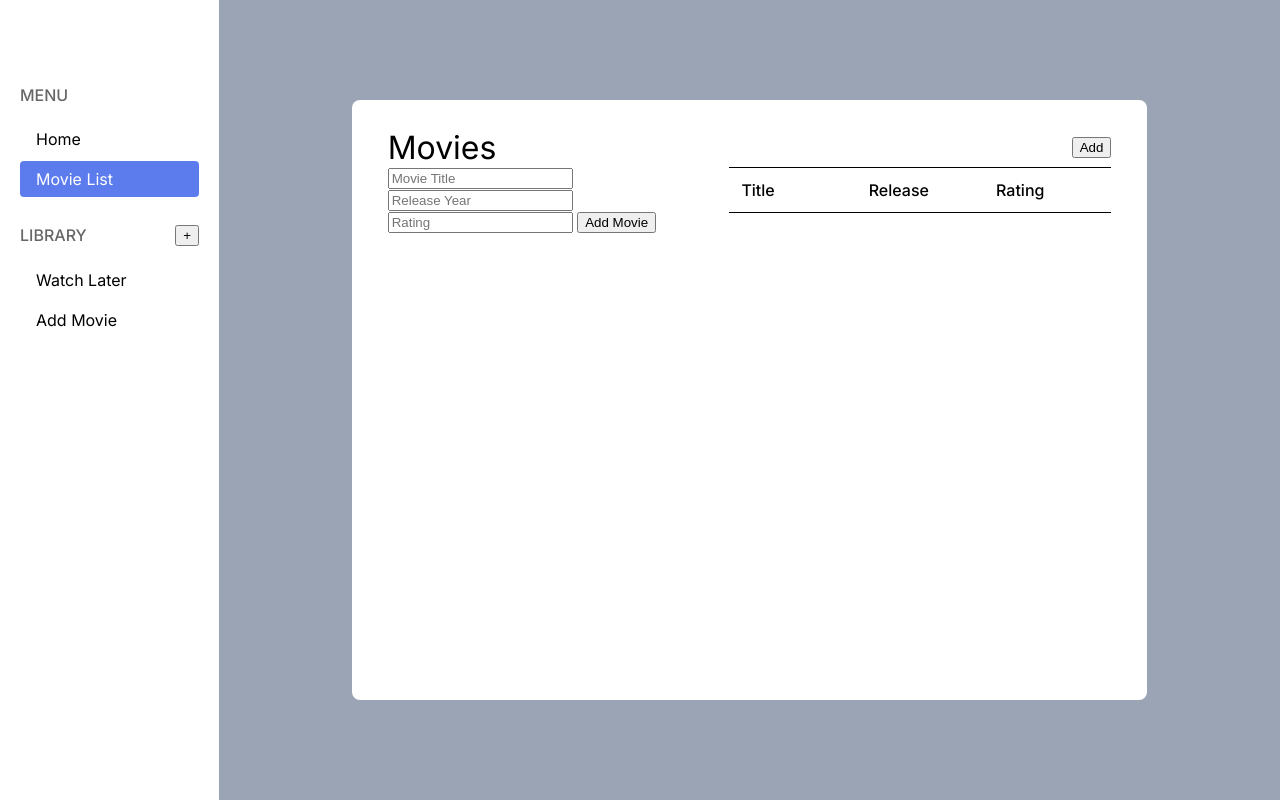
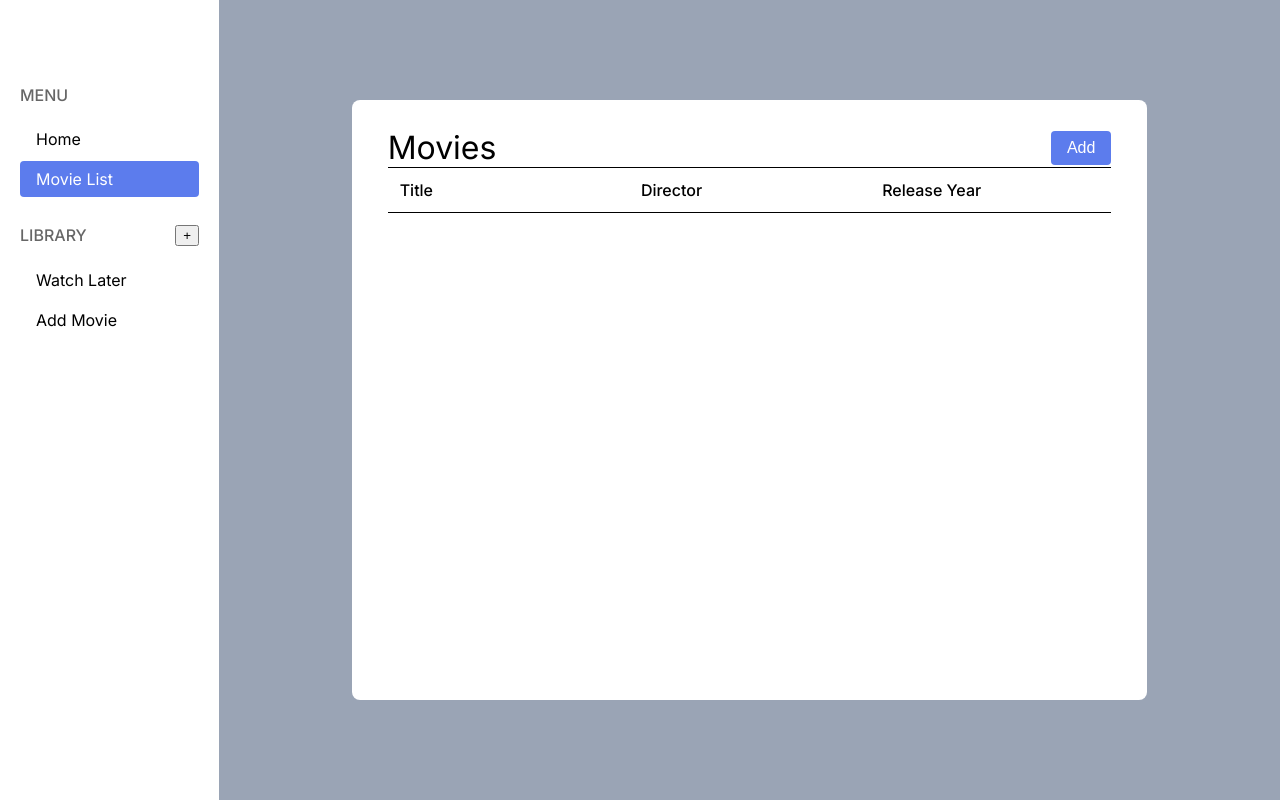
Before and after one commit to BustedElbow/IT6, a PHP site: page /movielist.php in a window 1280 px wide. Run offline with PHP 8.4, Linux system fonts and the light colour scheme; lists and menus that the app fills with data are empty.

Commit message:
added overlay, and connected to database movie

```diff
--- a/movielist.php
+++ b/movielist.php
@@ -15,36 +15,18 @@
     <div class="tablebody">
       <div class="mov">
         <h1>Movies</h1>
-        <button>Add</button>
+        <button onclick="showOverlay()" class="addmovlistbtn">Add</button>
       </div>
       <div class="tablecontainer">
-        <form method="post">
-          <input type="text" name="movieTitle" placeholder="Movie Title" required>
-          <input type="text" name="releaseYear" placeholder="Release Year" required>
-          <input type="text" name="rating" placeholder="Rating" required>
-          <button type="submit" id="addMovieBtn">Add Movie</button>
-        </form>
         <table class="table">
-          <thead>
+          <thead class = tablehead>
             <tr>
               <th>Title</th>
-              <th>Release</th>
-              <th>Rating</th>
+              <th>Director</th>
+              <th>Release Year</th>
             </tr>
           </thead>
           <tbody>
-            <?php
-            if ($_SERVER['REQUEST_METHOD'] === 'POST') {
-              $movieTitle = $_POST['movieTitle'];
-              $releaseYear = $_POST['releaseYear'];
-              $rating = $_POST['rating'];
-              echo "<tr>";
-              echo "<td>$movieTitle</td>";
-              echo "<td>$releaseYear</td>";
-              echo "<td>$rating</td>";
-              echo "</tr>";
-            }
-            ?>
             <tr>
               <td></td>
               <td></td>
@@ -63,13 +45,31 @@
           </tbody>
         </table>
       </div>
+    </div>
+    <div id="overlay" style="display:none;">
+      <div class="overlay-content">
+        <span class="close" onclick="hideOverlay()">&times;</span>
+        <form id="addMovieForm" action="addmovie.php" method="POST">
+          <input type="text" name="movieTitle" placeholder="Movie Title" required>
+          <input type="date" name="director" placeholder="Director" required>
+          <input type="text" name="releaseYear" placeholder="Realease Year" required>
+          <button type="submit">Submit</button>
+        </form>
+      </div>
+    </div>
   </main>
+
+  <div id="overlay" style="display: none;"></div>
   <script src="script.js"></script>
-  <script>
-    document.getElementById('addMovieBtn').addEventListener('click', function(event) {
-      alert('Movie added successfully!');
-    });
-  </script>
 </body>
 
 </html>
+
+
+<!--
+<form action="addmovie.php" method="POST"></form>
+        <input type="text" name="movieTitle" placeholder="Movie Title" required>
+        <input type="date" name="releaseYear" placeholder="Release Year" required>
+        <input type="text" name="director" placeholder="Director" required>
+        <button type="submit" id="addMovieBtn">Add Movie</button>
+      </form>
```
